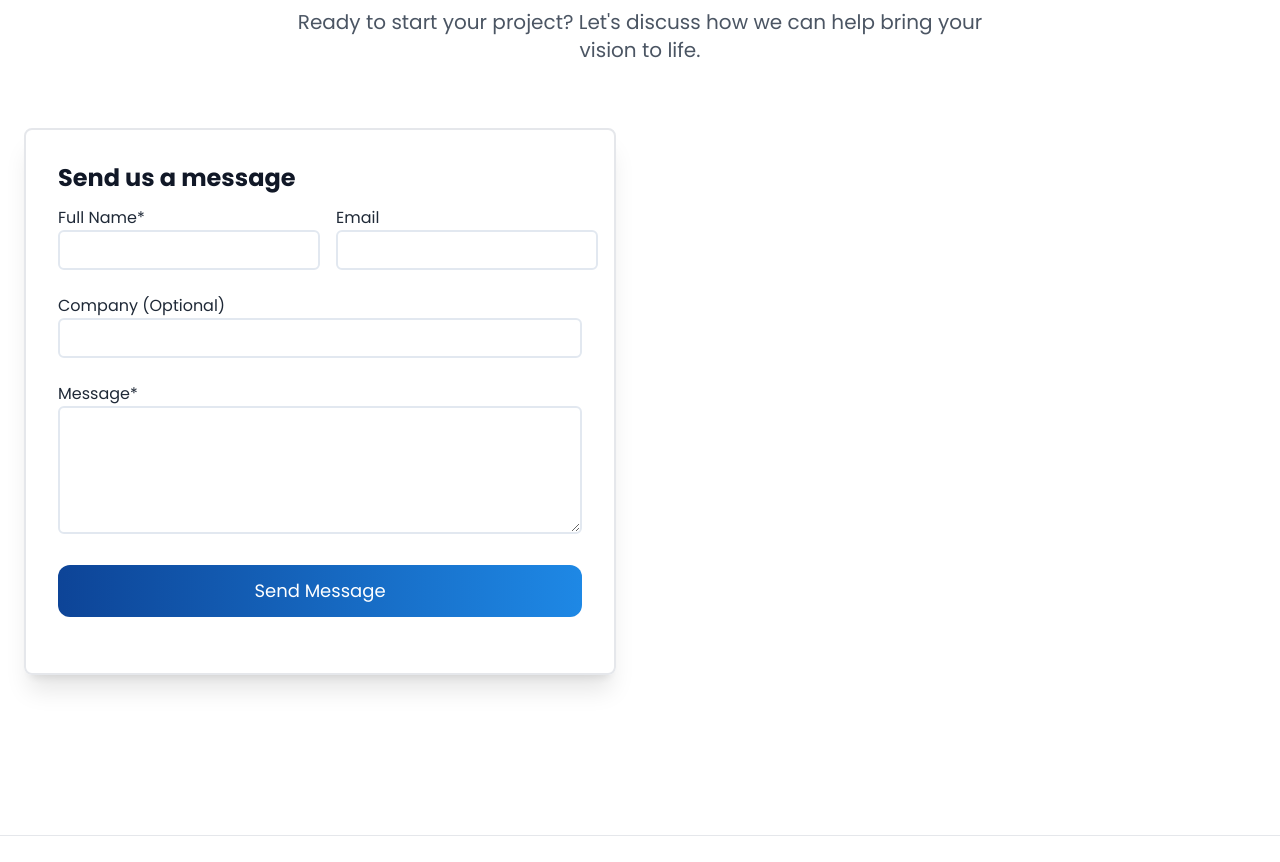
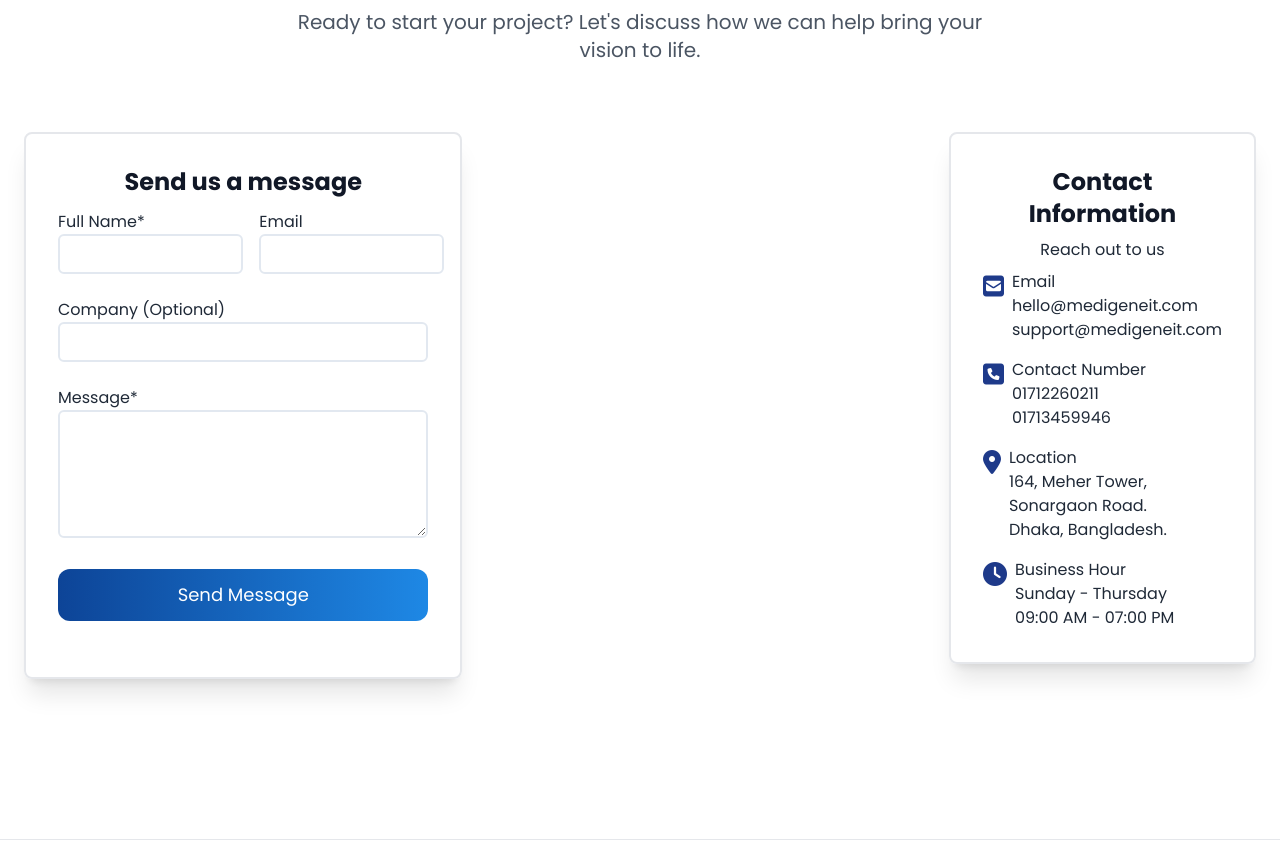
Before and after one commit to atiqurrahmancs/medigene-it, a plain HTML site: page index.html in a window 1280 px wide. Shown: the part 3480-4342 px from the top of the page. Drawn offline with nearby package versions, Linux system fonts and the light colour scheme.

Commit message:
Contact Updated

```diff
--- a/index.html
+++ b/index.html
@@ -282,11 +282,12 @@
           </p>
         </div>
 
-        <!-- form -->
-
-        <div class="animate-slide-up grid grid-cols-1 lg:grid-cols-2 gap-8 sm:gap-12">
+        <!-- get in touch content -->
+         <div class="flex flex-col lg:flex-row justify-center">
+                  <!-- form -->
+        <div class="animate-slide-up grid grid-cols-1 lg:grid-cols-2 gap-8 sm:gap-12 mt-5 lg:mt-1">
           <div class="shadow-xl border-0 p-8 border-2 rounded-lg">
-            <h1 class="text-xl sm:text-2xl font-bold text-gray-900">Send us a message</h1>
+            <h1 class="text-xl sm:text-2xl font-bold text-gray-900 text-center">Send us a message</h1>
             <p id="feed-back" class="text-sm sm:text-base hidden">We'll get back to you within 24 hours</p>
 
             <form class="space-y-4 sm:space-y-6">
@@ -320,6 +321,52 @@
           </div>
 
         </div>
+
+        <div class="animate-slide-up">
+          <div class="shadow-xl border-0 p-8 border-2 rounded-lg mt-5 lg:mt-1">
+            <h3 class="text-xl sm:text-2xl font-bold text-gray-900 text-center">Contact Information</h3>
+            <p class="text-sm sm:text-base my-2 text-center">Reach out to us</p>
+
+          <div class="flex flex-row gap-2 items-start">
+            <i class="fa-solid fa-square-envelope text-blue-900 text-2xl"></i>
+            <div>
+              <p>Email</p>
+              <p>hello@medigeneit.com</p>
+              <p>support@medigeneit.com</p>
+            </div>
+          </div>
+
+          <div class="flex flex-row gap-2 items-start mt-4">
+            <i class="fa-solid fa-square-phone text-blue-900 text-2xl"></i>
+            <div>
+              <p>Contact Number</p>
+              <p>01712260211</p>
+              <p>01713459946</p>
+            </div>
+          </div>
+
+          <div class="flex flex-row gap-2 items-start mt-4">
+            <i class="fa-solid fa-location-dot text-blue-900 text-2xl"></i>
+            <div>
+              <p>Location</p>
+              <p>164, Meher Tower, Sonargaon Road.</p>
+              <p>Dhaka, Bangladesh.</p>
+            </div>
+          </div>
+
+          <div class="flex flex-row gap-2 items-start mt-4">
+            <i class="fa-solid fa-clock text-blue-900 text-2xl"></i>
+            <div>
+              <p>Business Hour</p>
+              <p>Sunday - Thursday</p>
+              <p>09:00 AM - 07:00 PM</p>
+            </div>
+          </div>
+
+        </div>
+      </div>
+    </div>
+
       </div>
 
     </div>
```
